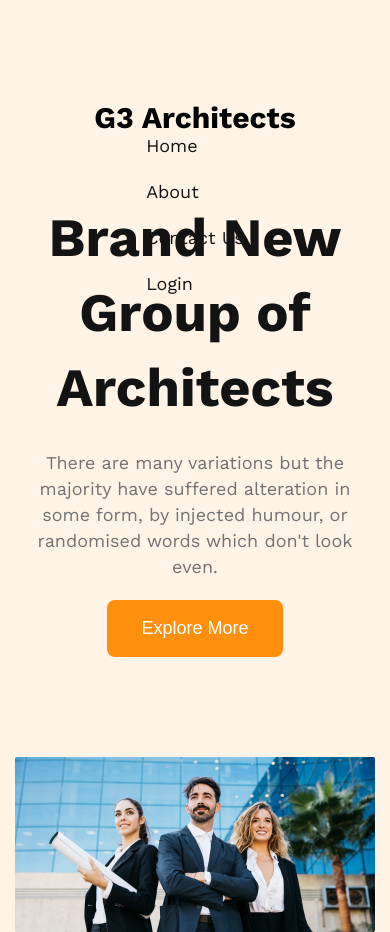
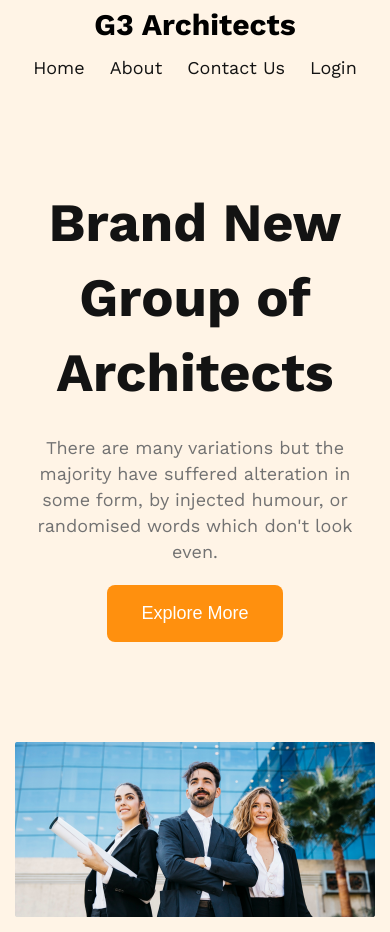
Before and after one commit to isratjmn/g3_architects, a plain HTML site: page index.html in a window 390 px wide. Shown: the top 932 px of the page. Drawn offline with nearby package versions, Linux system fonts and the light colour scheme.

Commit message:
Final Update

```diff
--- a/resourses/style.css
+++ b/resourses/style.css
@@ -465,12 +465,6 @@ form .btn {
     .brand_heading .text {
         width: 100%;
     }
-    nav {
-        padding-top: 100px;
-    }
-    nav > ul {
-        flex-direction: column;
-    }
     .faqs {
         grid-template-columns: 1fr;
     }
```
